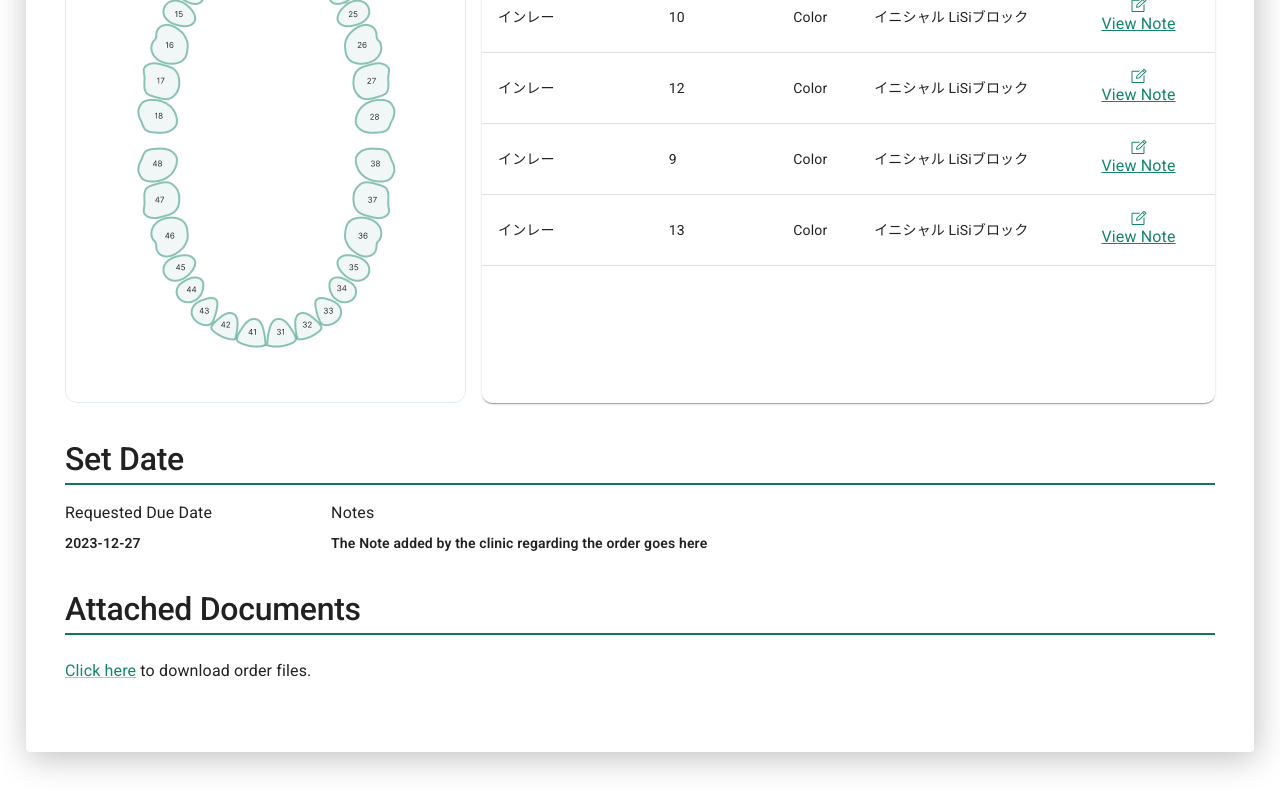
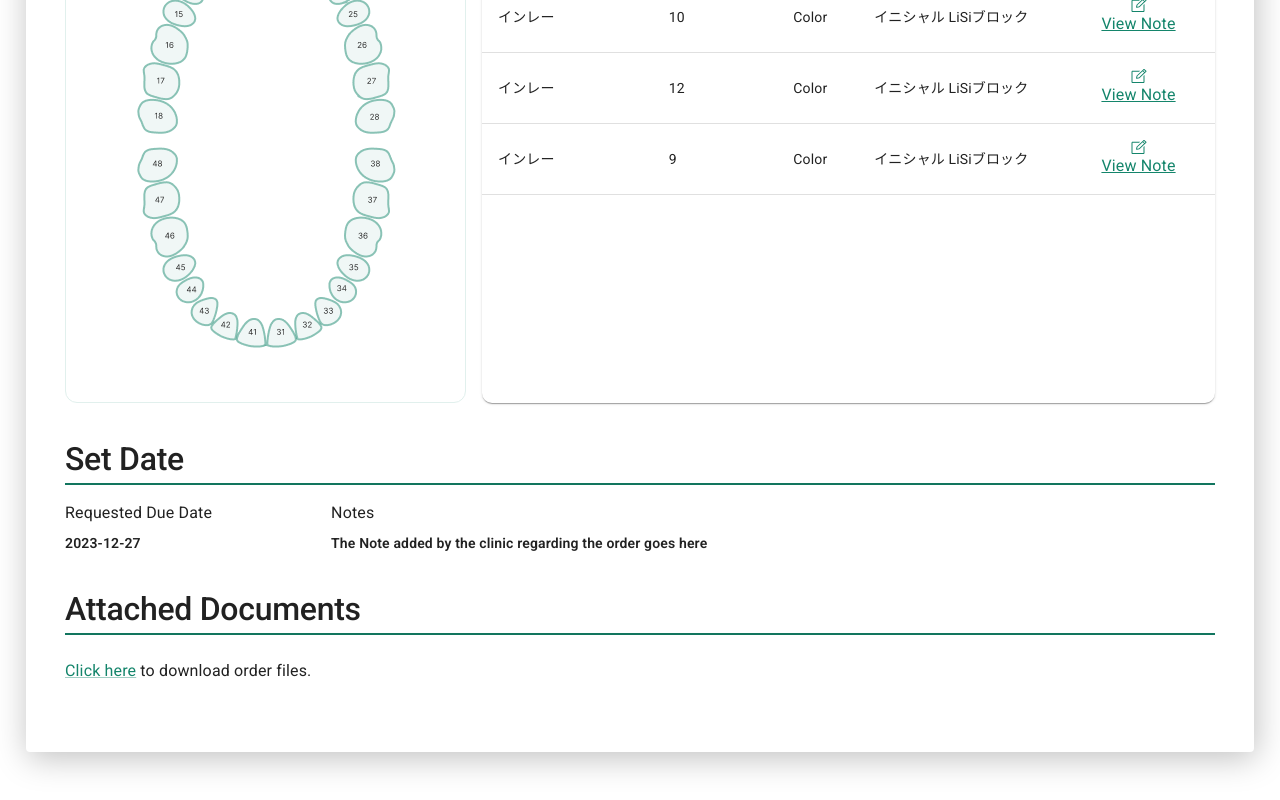
Before and after one commit to shivamkumar-materialplus/gc-table, a React (Create React App) app: page /order/1 in a window 1280 px wide. Shown: the part 922-1722 px from the top of the page. Built offline with nearby package versions, Linux system fonts and the light colour scheme.

Commit message:
Better Print

```diff
--- a/src/pages/OrderDetails.tsx
+++ b/src/pages/OrderDetails.tsx
@@ -83,12 +83,6 @@ function OrderDetails({ orderId }: { orderId: string | undefined }) {
   {
     restoration_type: "インレー",
     tooth_area: '9',
-    color: "Color",
-    material: "イニシャル LiSiブロック",
-  },
-  {
-    restoration_type: "インレー",
-    tooth_area: '13',
     color: "Color",
     material: "イニシャル LiSiブロック",
   }]
```
